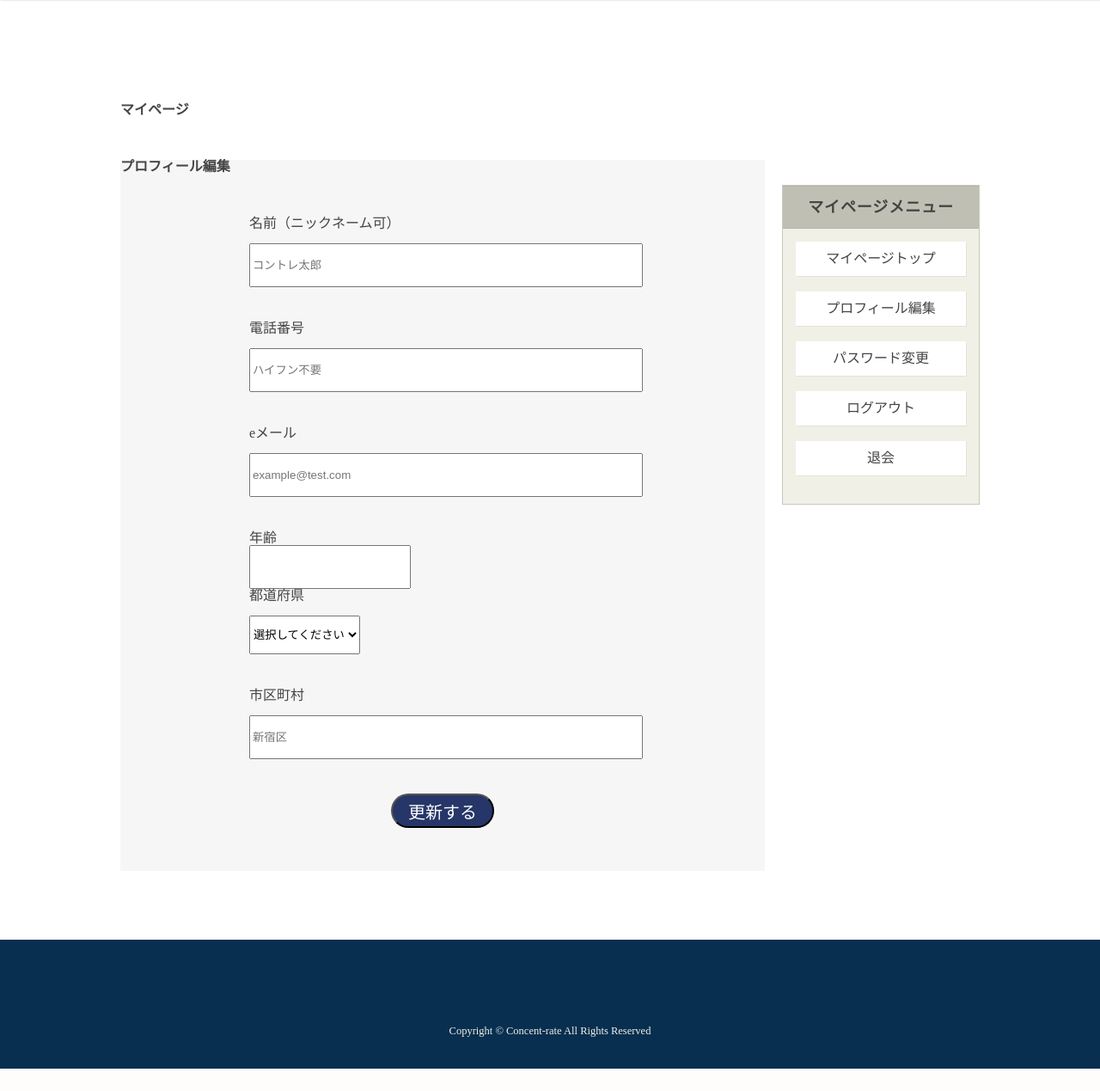
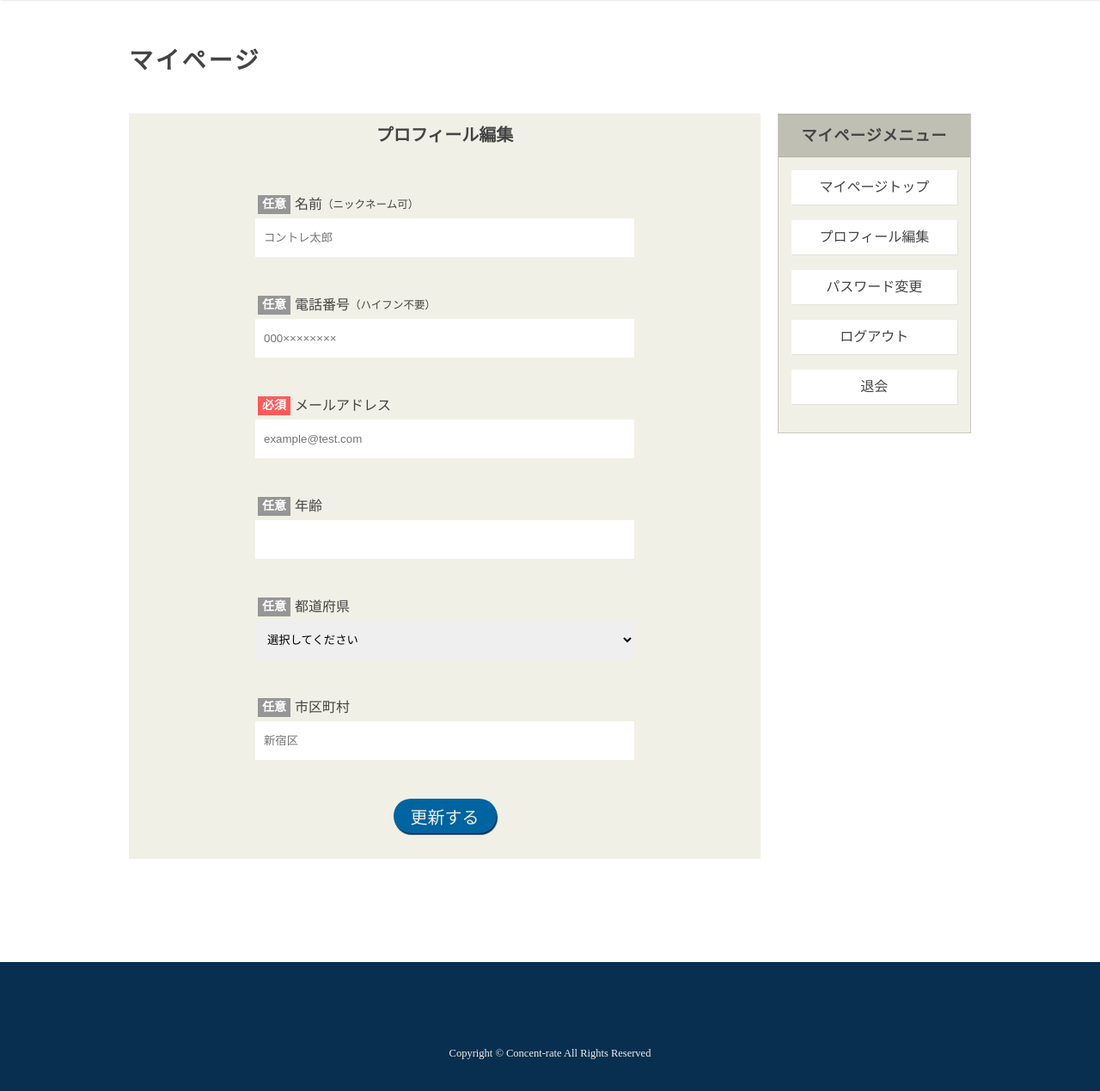
Before and after one commit to TsutomuOikawa/Review-site_personal-PJ, a PHP site: page /Concent-rate/profileEdit.php in a window 1280 px wide. Shown: the part 60-1329 px from the top of the page at 86% size. Before the commit the page ends 1303 px from the top, so only its background shows below. Run offline with PHP 8.4, Linux system fonts and the light colour scheme; the visitor is signed in with stand-in values (Sample User, id 1); data that the repository does not hold is empty.

Commit message:
プロフィール編集ページ　クラス修正

```diff
--- a/profileEdit.css
+++ /dev/null
@@ -1,86 +0,0 @@
-.wrap{
-  padding: 120px 0 50px;
-  width: 1000px;
-  margin: 0 auto;
-  display:flex;
-}
-main{
-  width: 750px;
-}
-.h1-wide{
-  padding:0 0 50px;
-}
-section{
-  background: rgba(237, 237, 237, 0.5);
-  margin-bottom: 30px;
-}
-.align-center{
-  text-align: center;
-}
-.for-space{
-  padding: 50px;
-  margin: 0 auto;
-}
-.wide{
-  padding: 0 100px;
-}
-.err span{
-  font-size: 12px;
-  color: red;
-}
-.err input{
-  background: #f7dcd9;
-}
-input{
-  display: block;
-}
-input[type="text"]{
-  width: 100%;
-  height: 45px;
-  margin: 15px 0 40px;
-}
-input[type="number"]{
-  height: 45px;
-  width: 40%;
-}
-select{
-  height: 45px;
-  margin: 15px 0 40px;
-  display: block;
-}
-input[type="submit"]{
-  height: 40px;
-  width:120px;
-  background: rgba(38, 54, 104, 1);
-  border-radius: 25px;
-  display: block;
-  margin: 0 auto;
-  font-size: 20px;
-  color: rgba(255, 255, 255, 1);
-}
-input[type="submit"]:hover{
-  cursor: pointer;
-}
-
-aside{
-  width: 230px;
-  height: 300px;
-  margin:95px 0 0 20px;
-  background: rgba(237, 237, 237, 0.5);
-}
-.sidebar-title{
-  height: 50px;
-  background: #d6d7da;
-  margin-bottom: 30px;
-}
-.sidebar-title p{
-  padding: 17px 0;
-  font-weight: bold;
-}
-.sidebar-inner a{
-  padding: 10px 15px;
-  margin: 15px 20px;
-  background: rgba(255, 255, 255, 1.0);
-  border: 1px solid rgba(56, 65, 79, 0.2);
-  display: block;
-}
--- a/profileEdit.php
+++ b/profileEdit.php
@@ -14,7 +14,8 @@ $dbPrefData = getPrefData();
 
 //POST送信があったら処理スタート
 if (!empty($_POST)) {
-  debug('POST送信がありました');
+  debug('=============================================');
+  debug('POST送信あり・処理を開始します');
 
   $name = $_POST['name'];
   $tel = $_POST['tel'];
@@ -90,7 +91,6 @@ if (!empty($_POST)) {
 
 
 <?php
-$css_title = basename(__FILE__,".php");
 $p_title = 'プロフィール編集';
 //共通headタグ呼び出し
 require('head.php');
@@ -98,79 +98,104 @@ require('head.php');
 require('header.php');
 ?>
 <!--　メインコンテンツ　-->
-<div class="wrap">
-  <main>
-    <div class="h1-wide">
-      <h1>マイページ</h1>
+<div class="page-wrapper">
+  <h1 class="page_title">マイページ</h1>
+  <div class="page_contents--between">
+
+    <main class="mainContents-wrapper">
+      <form class="scrollView-wrapper baseColor" method="post">
+
+        <h2 class="subTitle --fontCenter">プロフィール編集</h2>
+        <div class="form-wrapper">
+
+          <div class="area-msg">
+            <?php echo showErrMsg('common'); ?>
           </div>
-    <div class="mypage-inner">
-      <section>
-        <div class="h2_space">
-          <h2>プロフィール編集</h2>
+
+          <label>
+            <div class="form_title">
+              <span class="form_label form_label--optional">任意</span>
+              名前
+              <span class="font-sizeS">（ニックネーム可）</span>
             </div>
-        <div class="<?php if (!empty($err_msg['common'])) echo 'err'; ?>">
-          <span><?php echo showErrMsg('common'); ?></span>
+            <input type="text" name="name" class="form_input form_input--mainContents <?php if(!empty($err_msg['name'])) echo 'err'; ?>" value="<?php echo getFormData('name'); ?>" placeholder="コントレ太郎">
+          </label>
+          <div class="area-msg">
+            <?php echo showErrMsg('name'); ?>
           </div>
-        <div class="for-space">
-          <form class="wide" method="post">
-            <div class ="regi-user">
-              <div class="name-form">
-                <label class="<?php if(!empty($err_msg['name'])) echo 'err'; ?>">名前（ニックネーム可）
-                  <span><?php echo showErrMsg('name'); ?></span>
-                  <input type="text" name="name" placeholder="コントレ太郎" value="<?php echo getFormData('name'); ?>">
+
+          <label>
+            <div class="form_title">
+              <span class="form_label form_label--optional">任意</span>
+              電話番号
+              <span class="font-sizeS">（ハイフン不要）</span>
+            </div>
+            <input type="text" name="tel" class="form_input form_input--mainContents <?php if(!empty($err_msg['name'])) echo 'err'; ?>" value="<?php echo getFormData('tel'); ?>" placeholder="000××××××××">
           </label>
+          <div class="area-msg">
+            <?php echo showErrMsg('tel'); ?>
           </div>
-              <div class="tel-form">
-                <label class="<?php if(!empty($err_msg['tel'])) echo 'err'; ?>">電話番号
-                  <span><?php echo showErrMsg('tel'); ?></span>
-                  <input type="text" name="tel" placeholder="ハイフン不要" value="<?php echo getFormData('tel'); ?>">
+
+          <label>
+            <div class="form_title">
+              <span class="form_label form_label--required">必須</span>
+              メールアドレス
+            </div>
+            <input type="text" name="email" class="form_input form_input--mainContents <?php if(!empty($err_msg['email'])) echo 'err'; ?>" value="<?php echo getFormData('email'); ?>" placeholder="example@test.com">
           </label>
+          <div class="area-msg">
+            <?php echo showErrMsg('email'); ?>
           </div>
-              <div class="email-form">
-                <label class="<?php if(!empty($err_msg['email'])) echo 'err'; ?>">eメール
-                  <span><?php echo showErrMsg('email'); ?></span>
-                  <input type="text" name="email" placeholder="example@test.com" value="<?php echo getFormData('email'); ?>">
+
+          <label>
+            <div class="form_title">
+              <span class="form_label form_label--optional">任意</span>
+              年齢
+            </div>
+            <input type="number" min="10" max="100" name="age" class="form_input form_input--age form_input--mainContents <?php if(!empty($err_msg['age'])) echo 'err'; ?>" value="<?php echo getFormData('age'); ?>">
           </label>
+          <div class="area-msg">
+            <?php echo showErrMsg('age'); ?>
           </div>
-              <div class="age-form">
-                <label class="<?php if(!empty($err_msg['age'])) echo 'err'; ?>">年齢
-                  <span><?php echo showErrMsg('age'); ?></span>
-                  <input type="number" min="0" max="100" name="age" value="<?php echo getFormData('age'); ?>">
-                </label>
+
+          <label>
+            <div class="form_title">
+              <span class="form_label form_label--optional">任意</span>
+              都道府県
             </div>
-              <div class="prefecture-form">
-                <label class="<?php if(!empty($err_msg['prefecture_id'])) echo 'err'; ?>">都道府県
-                  <span><?php echo showErrMsg('prefecture_id'); ?></span>
-
-                  <select name="prefecture_id" size="1">
+            <select name="prefecture_id" size="1" class="form_input form_input--mainContents <?php if(!empty($err_msg['prefecture_id'])) echo 'err'; ?>">
               <option value="0" <?php if(empty($dbFormData['prefecture_id'])) echo 'selected';?>>選択してください</option>
-                    <?php foreach ($dbPrefData as $key => $value) {?>
+            <?php foreach ($dbPrefData as $value): ?>
               <option value="<?php echo $value['id']; ?>" <?php if (getFormData('prefecture_id') == $value['id']) echo 'selected'; ?>>
                 <?php echo $value['name']; ?>
-                    </option><?php } ?>
+              </option>
+            <?php endforeach; ?>
             </select>
+          </label>
+          <div class="area-msg">
+            <?php echo showErrMsg('prefecture_id'); ?>
+          </div>
 
+          <label>
+            <div class="form_title">
+              <span class="form_label form_label--optional">任意</span>
+              市区町村
+            </div>
+            <input type="text" name="email" class="form_input form_input--mainContents <?php if(!empty($err_msg['city'])) echo 'err'; ?>" value="<?php echo getFormData('city'); ?>" placeholder="新宿区">
           </label>
+          <div class="area-msg">
+            <?php echo showErrMsg('city'); ?>
           </div>
-              <div class="city-form">
-                <label class="<?php if(!empty($err_msg['city'])) echo 'err'; ?>">市区町村
-                  <span><?php echo showErrMsg('city'); ?></span>
-                  <input type="text" name="city" placeholder="新宿区" value="<?php echo getFormData('city'); ?>">
-                </label>
-              </div>
-              <input type="submit" value="更新する">
+
+          <input type="submit" class="btn btn--submit btn--submit--mainContents" value="更新する">
+
         </div>
       </form>
+    </main>
+    <?php require('sidebarRight.php'); ?>
+
   </div>
-      </section>
-    </div>
-  </main>
-  <?php
-  require('sidebarRight.php'); ?>
-
 </div>
 
 <!--　共通フッター呼び出し　-->
-<?php
-require('footer.php');
- ?>
+<?php require('footer.php'); ?>
```
Lines whose indentation alone changed are shown as unchanged.
